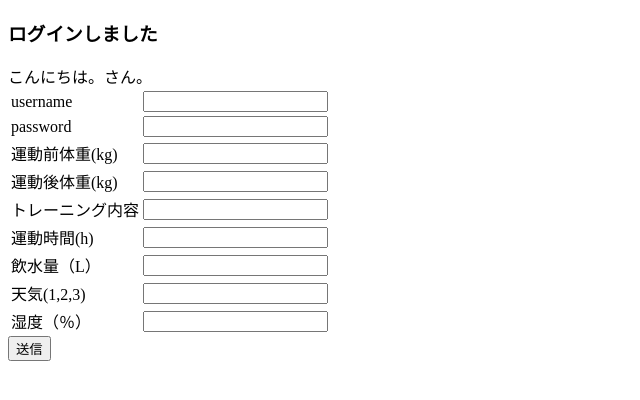
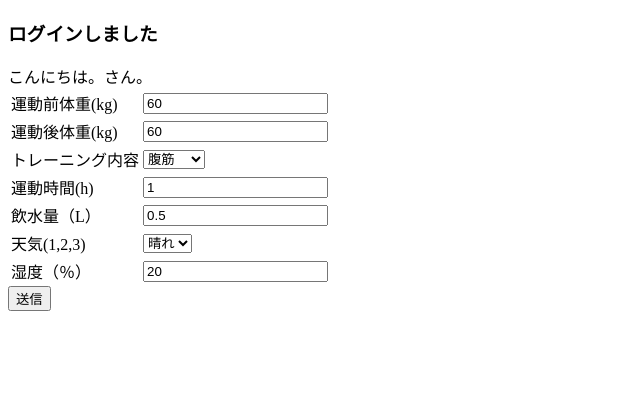
Before and after one commit to azm17/app0702, a Flask app: template templates/hello.html in a window 1280 px wide. Shown: the top 400 px of the page, without its empty margins (0-640 px from the left). Run offline with Flask 2, Linux system fonts and the light colour scheme; the template is opened without the code that fills it, so the values that code supplies are empty.

Commit message:
Update layout.html

```diff
--- a/templates/layout.html
+++ b/templates/layout.html
@@ -17,18 +17,33 @@
 {% endblock %}
 	<form action="http://{{serverhost}}:{{serverport}}/enter" method="post">
 		<table>
-			<tr><td>username</td><td><input type="text" name="user"></td></tr>
-			<tr><td>password</td><td><input type="password" name="pass"></td></tr>
-			<tr><td>運動前体重(kg)</td><td><input type="text" name="wa"></td></tr>
-			<tr><td>運動後体重(kg)</td><td><input type="text" name="wb"></td></tr>
-			<tr><td>トレーニング内容</td><td><input type="text" name="text"></td></tr>
-			<tr><td>運動時間(h)</td><td><input type="text" name="time"></td></tr>
-			<tr><td>飲水量（L）</td><td><input type="text" name="moi"></td></tr>
-			<tr><td>天気(1,2,3)</td><td><input type="text" name="tenki"></td></tr>
-			<tr><td>湿度（％）</td><td><input type="text" name="sitsu"></td></tr>
+			<tr><td>運動前体重(kg)</td><td><input value="60" type="number" name="wa"></td></tr>
+			<tr><td>運動後体重(kg)</td><td><input value="60" type="number" name="wb"></td></tr>
+			<tr>
+				<td>トレーニング内容</td>
+				<td>
+					<select name="text">
+					<option value="腹筋">腹筋</option>
+					<option value="腕立て">腕立て</option>
+					<option value="twitter">twitter</option>
+					</select>
+				</td>
+			</tr>
+			<tr><td>運動時間(h)</td><td><input value="1" type="number" name="time"></td></tr>
+			<tr><td>飲水量（L）</td><td><input value="0.5" step="0.1" type="number" name="moi"></td></tr>
+			<tr>
+				<td>天気(1,2,3)</td>
+				<td>
+					<select name="tenki">
+					<option value="1">晴れ</option>
+					<option value="2">曇り</option>
+					<option value="3">雨</option>
+					</select>
+				</td>
+			</tr>
+			<tr><td>湿度（％）</td><td><input value="20" type="number" name="sitsu"></td></tr>
 		</table>
 		<input type="submit" value="送信" value="button1">
 	</form>
-	<script type="text/javascript" src="login.js"></script>
 </body>
 </html>
```
